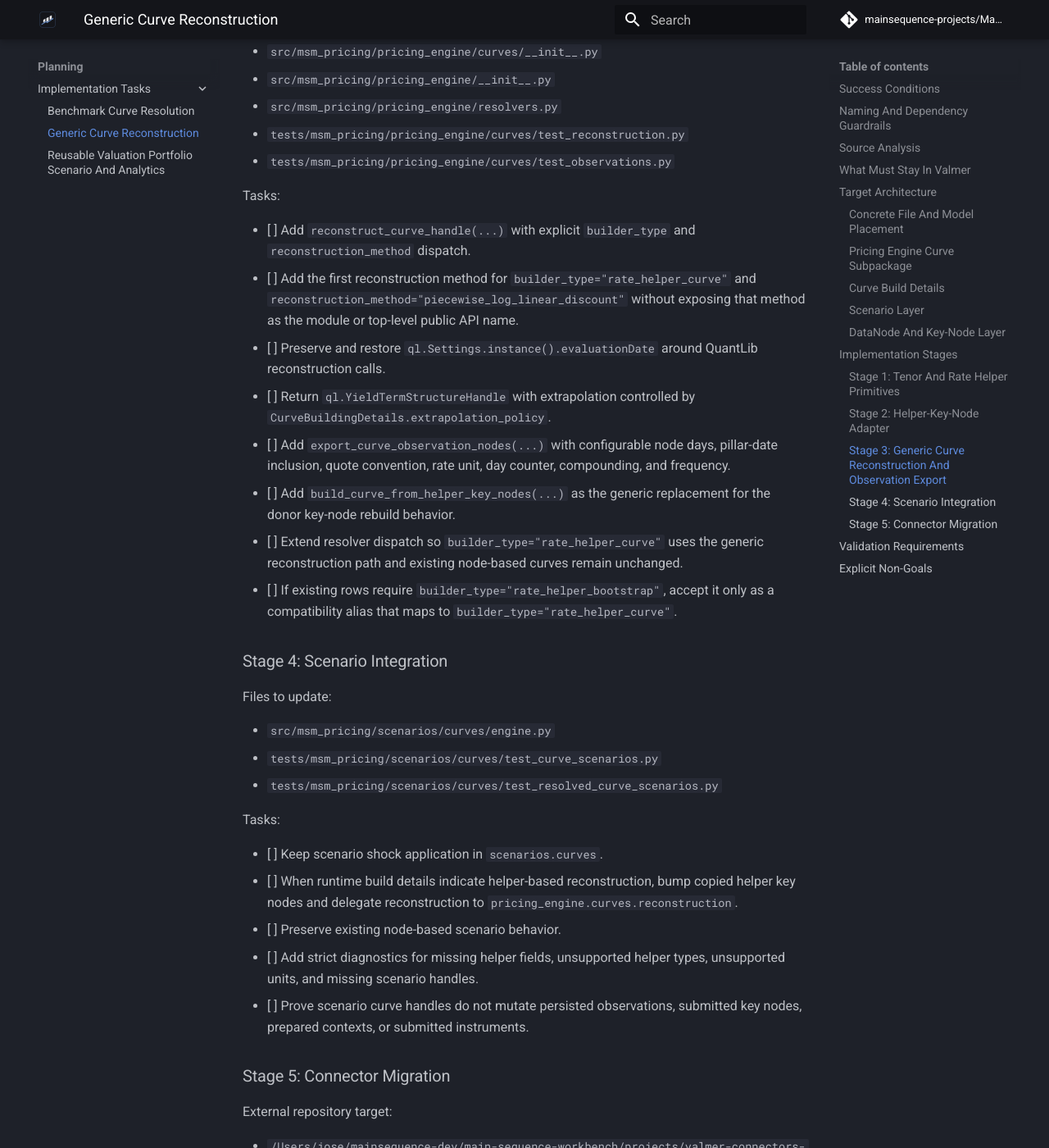
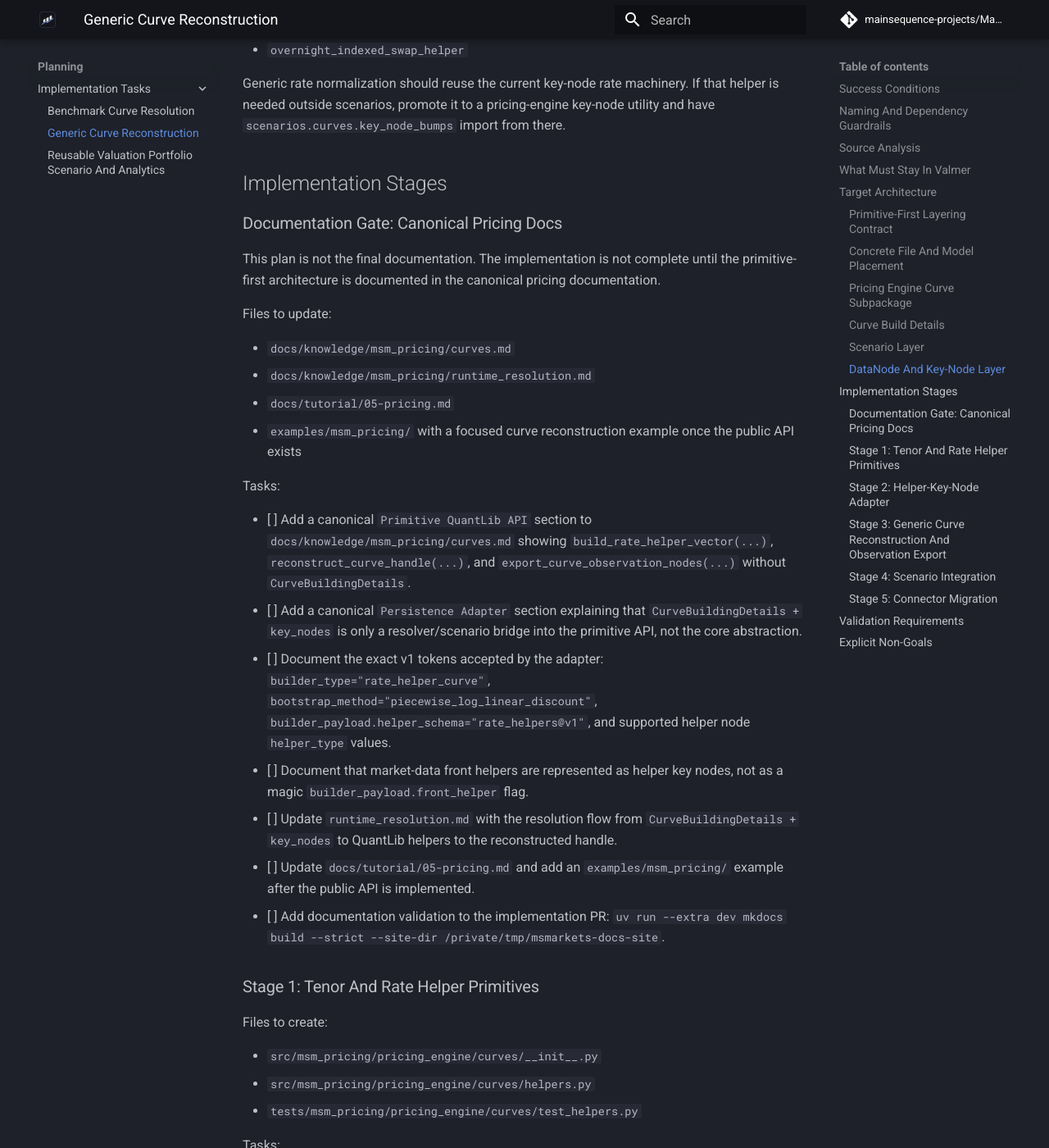
Before and after one commit to mainsequence-projects/MainSequenceMarkets, an MkDocs documentation site: the page built from docs/planning/implementation_tasks/generic_curve_reconstruction_upstream_plan.md, in a window 1280 px wide and 1400 px high, scrolled down 12641 px. Shown: the whole window at 82% size. Built offline with MkDocs 1.6.1 and Material for MkDocs 9.7.7, drawn with Linux system fonts in a browser that asks for light colours; comment, search, counter and statistics services are not loaded; some of the changed text lies outside the part shown.

Commit message:
Document curve primitive architecture gate

````diff
--- a/docs/planning/implementation_tasks/generic_curve_reconstruction_upstream_plan.md
+++ b/docs/planning/implementation_tasks/generic_curve_reconstruction_upstream_plan.md
@@ -105,6 +105,54 @@
 
 ## Target Architecture
 
+### Primitive-First Layering Contract
+
+The core implementation must be QuantLib-primitive first. The persisted
+`CurveBuildingDetails` path is only an adapter for resolving stored curves.
+
+Layer 1 is the reusable primitive API. It has no MetaTable, DataNode, connector,
+or source dependency:
+
+```python
+helpers = build_rate_helper_vector(rate_helpers)
+handle = reconstruct_curve_handle(
+    valuation_date=valuation_date,
+    helpers=helpers,
+    method="piecewise_log_linear_discount",
+    day_counter=ql.Actual360(),
+    extrapolation=True,
+)
+nodes = export_curve_observation_nodes(
+    handle,
+    valuation_date=valuation_date,
+    quote_convention="zero_rate",
+    rate_unit="decimal",
+    day_counter=ql.Actual360(),
+    compounding=ql.Compounded,
+    frequency=ql.Annual,
+)
+```
+
+Layer 2 is the persistence adapter. It converts stored
+`CurveBuildingDetails` plus `DiscountCurvesNode.key_nodes` into the primitive
+API above. It exists because QuantLib helpers, handles, indexes, calendars, and
+global evaluation-date state are runtime objects and cannot be persisted
+directly.
+
+The dependency direction is strict:
+
+```text
+CurveBuildingDetails + key_nodes
+  -> adapter parsing and validation
+  -> QuantLib helper specs
+  -> QuantLib RateHelper objects
+  -> reconstruct_curve_handle(...)
+  -> optional export_curve_observation_nodes(...)
+```
+
+No primitive API may accept `CurveBuildingDetails`. No generic helper builder
+may read DataNodes or connector payloads.
+
 ### Concrete File And Model Placement
 
 Create these new files in ms-markets:
@@ -113,7 +161,7 @@
 | --- | --- | --- |
 | `src/msm_pricing/pricing_engine/curves/__init__.py` | Curve-pricing subpackage import surface. Keeps curve mechanics grouped instead of adding more flat files to `pricing_engine`. | Lazy exports for stable curve-helper, reconstruction, and observation-export functions. |
 | `src/msm_pricing/pricing_engine/curves/helpers.py` | Generic QuantLib rate-helper construction. Runtime-only, no persistence and no connector imports. | Runtime dataclasses: `OISRateHelperSpec`, `OvernightDepositHelperSpec`, deferred `InterestRateFutureHelperSpec`. Functions: `ql_period_from_tenor(...)`, `build_ois_rate_helper(...)`, `build_overnight_deposit_helper(...)`, `build_rate_helper_vector(...)`. |
-| `src/msm_pricing/pricing_engine/curves/helper_key_nodes.py` | Convert generic helper-style `key_nodes` dictionaries into runtime helper specs. No source repair or vendor defaults. | Pydantic models: `OISRateHelperKeyNode`, deferred `InterestRateFutureHelperKeyNode`. Functions: `parse_ois_helper_key_node(...)`, `ois_helper_specs_from_key_nodes(...)`, `helper_specs_from_key_nodes(...)`. |
+| `src/msm_pricing/pricing_engine/curves/helper_key_nodes.py` | Convert generic helper-style `key_nodes` dictionaries into runtime helper specs. No source repair or vendor defaults. | Pydantic models: `OISRateHelperKeyNode`, `OvernightDepositHelperKeyNode`, deferred `InterestRateFutureHelperKeyNode`. Functions: `parse_ois_helper_key_node(...)`, `parse_overnight_deposit_helper_key_node(...)`, `helper_specs_from_key_nodes(...)`. |
 | `src/msm_pricing/pricing_engine/curves/reconstruction.py` | Generic curve-handle reconstruction dispatch. Initial input family is rate helpers, but the module boundary is not rate-helper-specific. | Pydantic model: `CurveReconstructionConfig`. Functions: `reconstruct_curve_handle(...)`, `build_curve_from_helper_key_nodes(...)`. |
 | `src/msm_pricing/pricing_engine/curves/observations.py` | Generic export from runtime curve handles to normalized observation nodes. No source, currency, index, or single-convention-specific names. | Pydantic model: `CurveObservationExportConfig`. Functions: `export_curve_observation_nodes(...)`, `curve_observation_value(...)`. |
 | `tests/msm_pricing/pricing_engine/curves/test_helpers.py` | Unit coverage for helper specs and QuantLib helper construction. | Tests for tenor parsing, OIS helper construction, deposit helper construction, helper vector order, and no connector imports. |
@@ -129,7 +177,7 @@
 | `src/msm_pricing/pricing_engine/resolvers.py` | Dispatch generic curve reconstruction builders to `pricing_engine.curves.reconstruction`; keep existing node-based construction unchanged. |
 | `src/msm_pricing/scenarios/curves/key_node_bumps.py` | Stop owning generic rate normalization if it is needed by pricing-engine helper parsing; import promoted helpers instead. |
 | `src/msm_pricing/scenarios/curves/engine.py` | For helper-reconstructed curves, bump copied key nodes and delegate reconstruction to `pricing_engine.curves.reconstruction`. |
-| `docs/knowledge/msm_pricing/curves.md` | Document helper-style key-node fields and builder-payload contract. |
+| `docs/knowledge/msm_pricing/curves.md` | Document the primitive API, persistence adapter boundary, helper-style key-node fields, and builder-payload contract. |
 | `docs/knowledge/msm_pricing/runtime_resolution.md` | Document resolver dispatch between node-built and reconstructed curves. |
 | `docs/tutorial/05-pricing.md` | Add the user workflow note after the API is implemented. |
 | `CHANGELOG.md` | Add a public change entry when code is implemented. |
@@ -171,6 +220,7 @@
 | `OvernightDepositHelperSpec` | `pricing_engine/curves/helpers.py` | frozen dataclass | `quote_decimal: float`, `tenor: str`, `settlement_days: int`, `calendar: ql.Calendar`, `business_day_convention: int`, `day_counter: ql.DayCounter` | `end_of_month: bool` |
 | `InterestRateFutureHelperSpec` | `pricing_engine/curves/helpers.py` | frozen dataclass, deferred | To be defined only when futures are implemented generically. | To be defined only when futures are implemented generically. |
 | `OISRateHelperKeyNode` | `pricing_engine/curves/helper_key_nodes.py` | Pydantic model | `helper_type: Literal["ois_rate_helper", "overnight_indexed_swap_helper"]`, `tenor: str`, `quote: float`, `quote_type: str`, `quote_unit: str` | `quote_side`, `settlement_days`, `payment_frequency`, `payment_calendar_code`, `payment_convention`, `day_counter_code`, `rate_averaging`, `telescopic_value_dates`, `payment_lag`, `forward_start`, `spread_decimal`, `pillar`, `custom_pillar_date`, source metadata fields |
+| `OvernightDepositHelperKeyNode` | `pricing_engine/curves/helper_key_nodes.py` | Pydantic model | `helper_type: Literal["overnight_deposit_helper"]`, `tenor: str`, `quote: float`, `quote_type: Literal["deposit_rate"]`, `quote_unit: str` | `settlement_days`, `calendar_code`, `business_day_convention`, `day_counter_code`, `end_of_month`, source metadata fields |
 | `InterestRateFutureHelperKeyNode` | `pricing_engine/curves/helper_key_nodes.py` | Pydantic model, deferred | To be defined only when futures are implemented generically. | To be defined only when futures are implemented generically. |
 | `CurveReconstructionConfig` | `pricing_engine/curves/reconstruction.py` | Pydantic model | `builder_type: str`, `reconstruction_method: str`, `observation_export: CurveObservationExportConfig` | `input_schema`, `input_options`, `method_options`, `metadata_json` |
 | `CurveObservationExportConfig` | `pricing_engine/curves/observations.py` | Pydantic model | `quote_convention: str`, `rate_unit: str` | `node_days`, `include_pillar_dates`, `day_counter_code`, `compounding`, `frequency`, `calendar_code`, `metadata_json` |
@@ -209,18 +259,19 @@
   - `InterestRateFutureHelperSpec` only when futures are implemented
   - `build_overnight_deposit_helper(spec: OvernightDepositHelperSpec) -> ql.RateHelper`
   - `build_ois_rate_helper(spec: OISRateHelperSpec) -> ql.RateHelper`
-  - `build_rate_helper_vector(helpers: Sequence[ql.RateHelper], *, front_helper: ql.RateHelper | None = None) -> ql.RateHelperVector`
+  - `build_rate_helper_vector(helpers: Sequence[ql.RateHelper]) -> ql.RateHelperVector`
 
 - `helper_key_nodes.py`
   - `OISRateHelperKeyNode`
+  - `OvernightDepositHelperKeyNode`
   - `InterestRateFutureHelperKeyNode` only when futures are implemented
   - `parse_ois_helper_key_node(node: Mapping[str, object]) -> OISRateHelperKeyNode`
-  - `ois_helper_specs_from_key_nodes(...) -> tuple[OISRateHelperSpec, ...]`
-  - `helper_specs_from_key_nodes(...) -> tuple[OISRateHelperSpec, ...]`
+  - `parse_overnight_deposit_helper_key_node(node: Mapping[str, object]) -> OvernightDepositHelperKeyNode`
+  - `helper_specs_from_key_nodes(...) -> tuple[OvernightDepositHelperSpec | OISRateHelperSpec, ...]`
 
 - `reconstruction.py`
   - `CurveReconstructionConfig`
-  - `reconstruct_curve_handle(...) -> ql.YieldTermStructureHandle`
+  - `reconstruct_curve_handle(*, valuation_date: ql.Date, helpers: Sequence[ql.RateHelper] | ql.RateHelperVector, method: Literal["piecewise_log_linear_discount"], day_counter: ql.DayCounter, extrapolation: bool = True) -> ql.YieldTermStructureHandle`
   - `build_curve_from_helper_key_nodes(...) -> ql.YieldTermStructureHandle`
 
 - `observations.py`
@@ -260,25 +311,26 @@
     extrapolation_policy="enabled",
     bootstrap_method="piecewise_log_linear_discount",
     builder_payload={
-        "helper_schema": "ois_rate_helper@v1",
-        "front_helper": {"enabled": True, "tenor": "1D"},
+        "helper_schema": "rate_helpers@v1",
     },
 )
 ```
 
-The exact token names should be finalized during implementation, but the
-contract should preserve this split:
+The v1 token contract is fixed:
 
-- `builder_type` says which public builder path is used. The first new value
-  should be `rate_helper_curve`, not a vague `curve_reconstruction` umbrella.
-- `bootstrap_method` says which QuantLib reconstruction method is used.
+- `builder_type="rate_helper_curve"` means the stored `key_nodes` are converted
+  into QuantLib `RateHelper` objects and reconstructed through the primitive
+  curve API.
+- `bootstrap_method="piecewise_log_linear_discount"` is the only v1
+  reconstruction method for `rate_helper_curve`.
 - `quote_convention`, `rate_unit`, `day_counter_code`, `calendar_code`,
   `compounding`, and `compounding_frequency` describe the exported observation
   convention.
-- `builder_payload.helper_schema` identifies the helper input schema version,
-  not a vendor source.
-- `builder_payload` carries only input-family-specific defaults such as a front
-  helper, helper quote-side policy, or helper parsing defaults.
+- `builder_payload.helper_schema="rate_helpers@v1"` is the only v1 helper input
+  schema. It is not a vendor source.
+- `builder_payload` must not contain market-data quotes. A front overnight
+  deposit helper is represented as a `key_nodes` item with
+  `helper_type="overnight_deposit_helper"`.
 - The published `curve` column remains normalized exported observation nodes
   for storage/API use.
 - `key_nodes` carries source helper provenance sufficient to rebuild runtime
@@ -334,11 +386,55 @@
 - optional `settlement_days`, `payment_lag`, `payment_calendar`,
   `payment_frequency`, `rate_averaging`, `pillar`, and source quote fields
 
+The v1 helper key-node adapter must accept exactly these helper types:
+
+- `overnight_deposit_helper`
+- `ois_rate_helper`
+- `overnight_indexed_swap_helper`
+
 Generic rate normalization should reuse the current key-node rate machinery.
 If that helper is needed outside scenarios, promote it to a pricing-engine
 key-node utility and have `scenarios.curves.key_node_bumps` import from there.
 
 ## Implementation Stages
+
+### Documentation Gate: Canonical Pricing Docs
+
+This plan is not the final documentation. The implementation is not complete
+until the primitive-first architecture is documented in the canonical pricing
+documentation.
+
+Files to update:
+
+- `docs/knowledge/msm_pricing/curves.md`
+- `docs/knowledge/msm_pricing/runtime_resolution.md`
+- `docs/tutorial/05-pricing.md`
+- `examples/msm_pricing/` with a focused curve reconstruction example once the
+  public API exists
+
+Tasks:
+
+- [ ] Add a canonical `Primitive QuantLib API` section to
+  `docs/knowledge/msm_pricing/curves.md` showing
+  `build_rate_helper_vector(...)`, `reconstruct_curve_handle(...)`, and
+  `export_curve_observation_nodes(...)` without `CurveBuildingDetails`.
+- [ ] Add a canonical `Persistence Adapter` section explaining that
+  `CurveBuildingDetails + key_nodes` is only a resolver/scenario bridge into
+  the primitive API, not the core abstraction.
+- [ ] Document the exact v1 tokens accepted by the adapter:
+  `builder_type="rate_helper_curve"`,
+  `bootstrap_method="piecewise_log_linear_discount"`,
+  `builder_payload.helper_schema="rate_helpers@v1"`, and supported helper
+  node `helper_type` values.
+- [ ] Document that market-data front helpers are represented as helper key
+  nodes, not as a magic `builder_payload.front_helper` flag.
+- [ ] Update `runtime_resolution.md` with the resolution flow from
+  `CurveBuildingDetails + key_nodes` to QuantLib helpers to the reconstructed
+  handle.
+- [ ] Update `docs/tutorial/05-pricing.md` and add an `examples/msm_pricing/`
+  example after the public API is implemented.
+- [ ] Add documentation validation to the implementation PR:
+  `uv run --extra dev mkdocs build --strict --site-dir /private/tmp/msmarkets-docs-site`.
 
 ### Stage 1: Tenor And Rate Helper Primitives
 
@@ -359,8 +455,8 @@
   source/currency calendar defaults.
 - [ ] Add `build_rate_helper_vector(...)`.
 - [ ] Add tests proving no connector imports, strict tenor parsing,
-  decimal/percent quote handling, helper vector ordering, and explicit front
-  helper behavior.
+  decimal/percent quote handling, helper vector ordering, and overnight deposit
+  helpers represented as normal QuantLib helpers.
 
 ### Stage 2: Helper-Key-Node Adapter
 
@@ -377,8 +473,8 @@
   `_key_node_decimal_rate(...)`.
 - [ ] Require explicit units; do not infer percent versus decimal from source.
 - [ ] Keep connector-specific source repair outside this adapter.
-- [ ] Support `helper_type="ois_rate_helper"` and
-  `"overnight_indexed_swap_helper"` first.
+- [ ] Support `helper_type="overnight_deposit_helper"`,
+  `"ois_rate_helper"`, and `"overnight_indexed_swap_helper"` in v1.
 - [ ] Defer futures helper key nodes to a separate stage unless the
   implementation can define a clean generic interest-rate futures spec.
 
````
Also changed, not shown: other parts of docs/planning/implementation_tasks/generic_curve_reconstruction_upstream_plan.md (+5 -4 lines).
